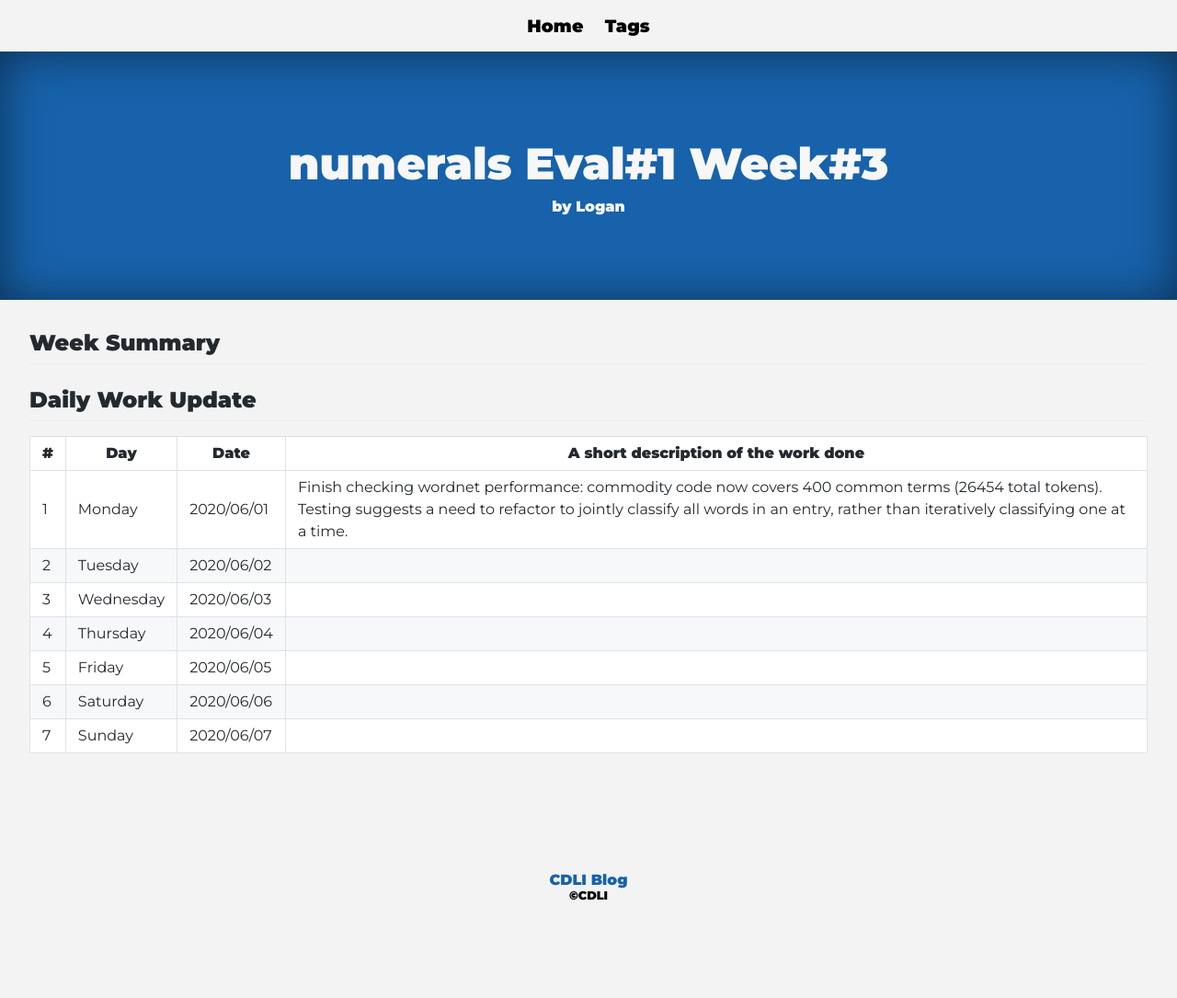
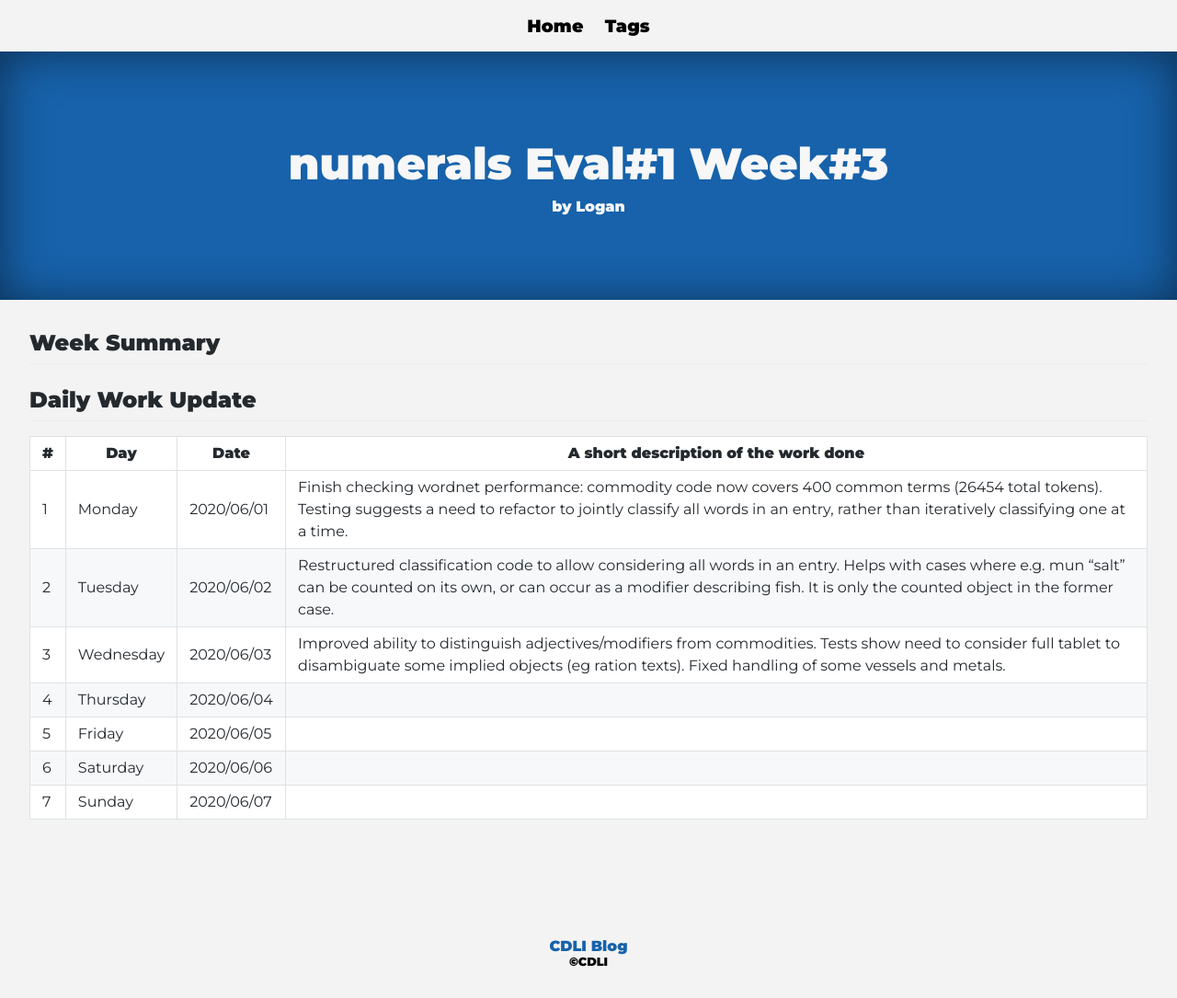
Before and after one commit to cdli-gh/blog, a Jekyll site: the page built from _blog/gsoc20/numerals/posts/03_week3.md, in a window 1280 px wide. Shown: the whole page at 92% size. Built offline with Jekyll 4.4.1, drawn with Linux system fonts in a browser that asks for light colours; Markdown is read by kramdown in place of the engine named in the settings; before the commit the page ends 1013 px from its top, so only the background shows below that.

Commit message:
Update numerals blog for week 3

```diff
--- a/_blog/gsoc20/numerals/posts/03_week3.md
+++ b/_blog/gsoc20/numerals/posts/03_week3.md
@@ -13,8 +13,8 @@ tags: ["week","gsoc","gsoc2020","numerals","eval#1","week#3"]
 |\#|Day|Date|A short description of the work done|
 |---	|---	|---	|---	|
 |1   	| Monday 	|   2020/06/01	| Finish checking wordnet performance: commodity code now covers 400 common terms (26454 total tokens). Testing suggests a need to refactor to jointly classify all words in an entry, rather than iteratively classifying one at a time.   	|
-|2   	| Tuesday  	|   2020/06/02	|   	|
-|3   	| Wednesday  	|  2020/06/03 	|   	|
+|2   	| Tuesday  	|   2020/06/02	| Restructured classification code to allow considering all words in an entry. Helps with cases where e.g. mun "salt" can be counted on its own, or can occur as a modifier describing fish. It is only the counted object in the former case.  	|
+|3   	| Wednesday  	|  2020/06/03 	| Improved ability to distinguish adjectives/modifiers from commodities. Tests show need to consider full tablet to disambiguate some implied objects (eg ration texts). Fixed handling of some vessels and metals.  	|
 |4   	| Thursday  	|   2020/06/04	|   	|
 |5   	| Friday  	|   2020/06/05	|   	|
 |6   	| Saturday  	|   2020/06/06	|   	|
```
